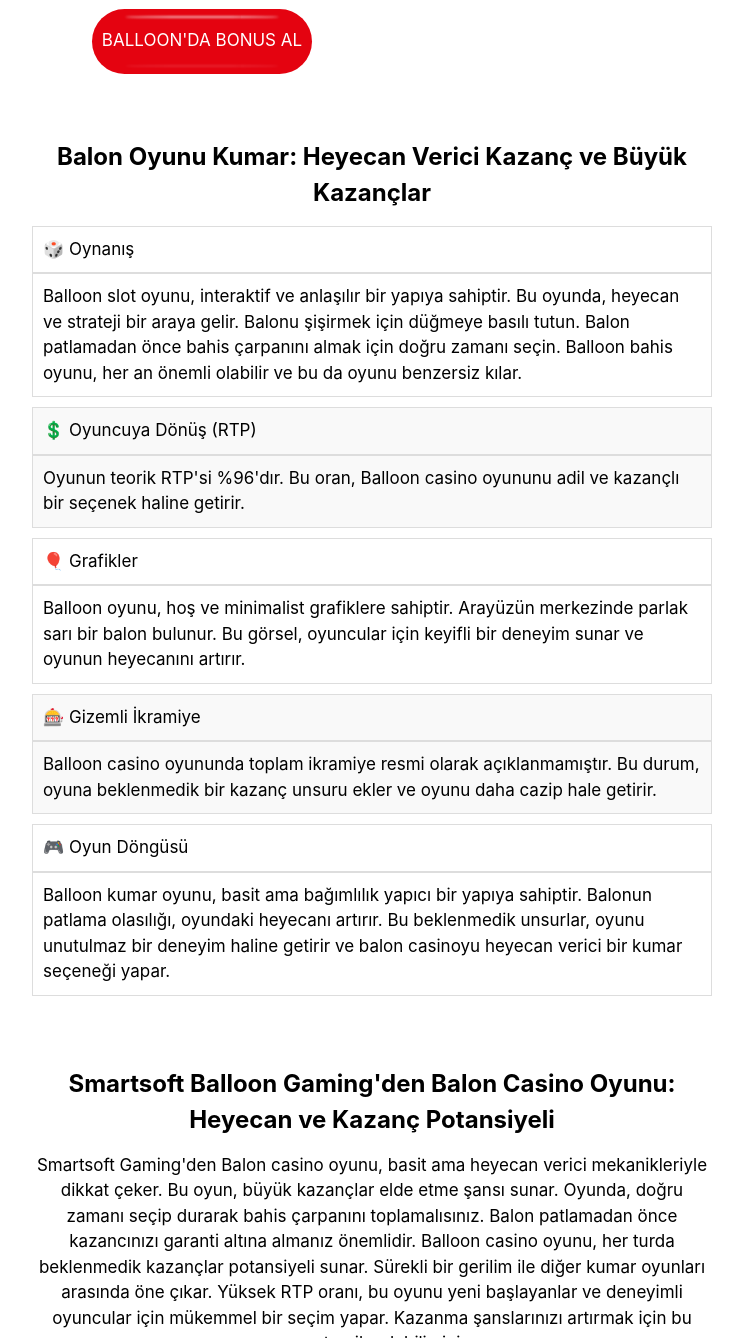
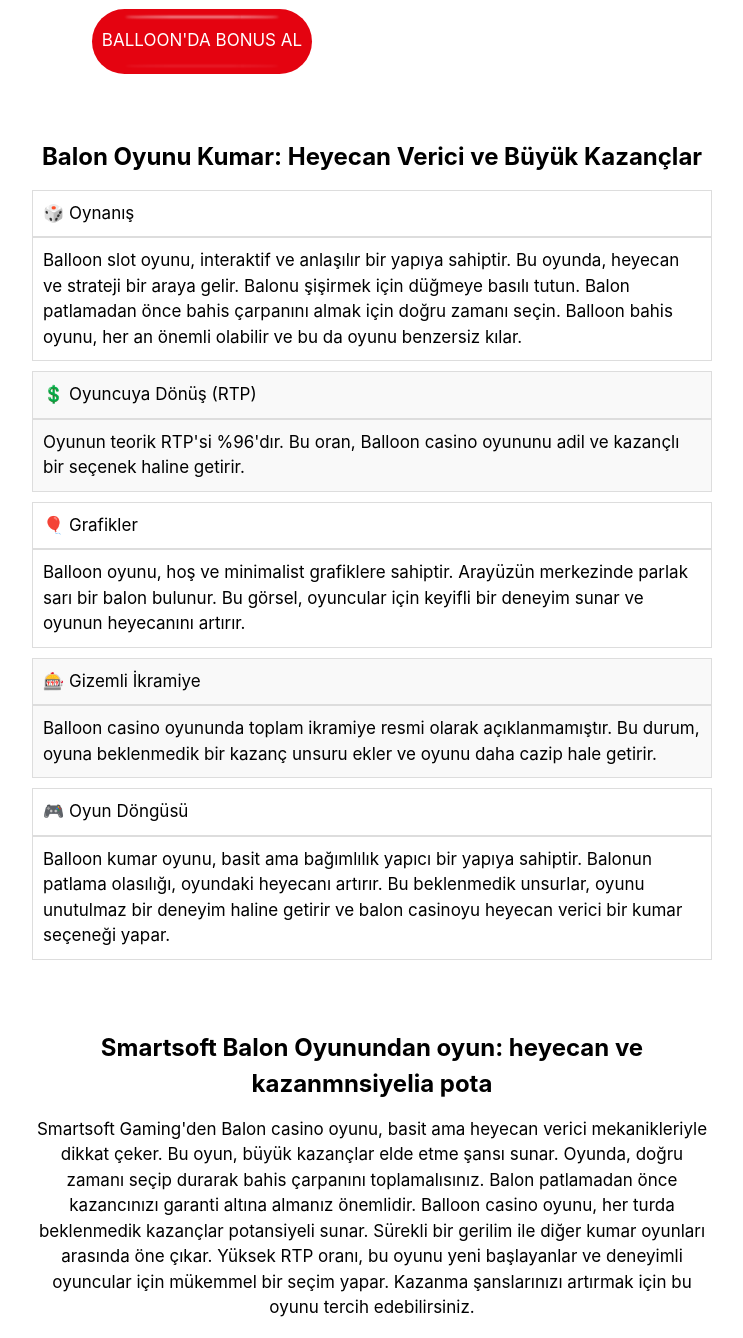
Before and after one commit to Needlife1/Balloon, a plain HTML site: page index.html in a window 1280 px wide. Shown: the part 520-1858 px from the top of the page, without its empty margins (268-1011 px from the left). Drawn offline with Linux system fonts and the light colour scheme.

Commit message:
Deploying to gh-pages from @ Needlife1/Balloon@e883643357f7089b6e0f15fdfa9307796bc2187f 🚀

```diff
--- a/index.html
+++ b/index.html
@@ -141,7 +141,7 @@
       </section>
 
       <section class="section">
-        <h2>Balon Oyunu Kumar: Heyecan Verici Kazanç ve Büyük Kazançlar</h2>
+        <h2>Balon Oyunu Kumar: Heyecan Verici ve Büyük Kazançlar</h2>
         <table>
           <thead class="hidden">
             <tr>
@@ -176,7 +176,7 @@
 
       <section class="section potential">
         <div class="potential-box">
-          <h2>Smartsoft Balloon Gaming'den Balon Casino Oyunu: Heyecan ve Kazanç Potansiyeli</h2>
+          <h2>Smartsoft Balon Oyunundan oyun: heyecan ve kazanmnsiyelia pota</h2>
           <p>Smartsoft Gaming'den Balon casino oyunu, basit ama heyecan verici mekanikleriyle dikkat çeker. Bu oyun, büyük kazançlar elde etme şansı sunar. Oyunda, doğru zamanı seçip durarak bahis çarpanını toplamalısınız. Balon patlamadan önce kazancınızı garanti altına almanız önemlidir. Balloon casino oyunu, her turda beklenmedik kazançlar potansiyeli sunar. Sürekli bir gerilim ile diğer kumar oyunları arasında öne çıkar. Yüksek RTP oranı, bu oyunu yeni başlayanlar ve deneyimli oyuncular için mükemmel bir seçim yapar. Kazanma şanslarınızı artırmak için bu oyunu tercih edebilirsiniz.</p>
           <a class="hero-btn btn" href="https://toptdspup.com/Rzaoo1vB/">Balloon'da bonus al</a>
         </div>
```
Also changed, not shown: earnings.html (+1 -1 lines), where-play.html (+1 -1 lines).
